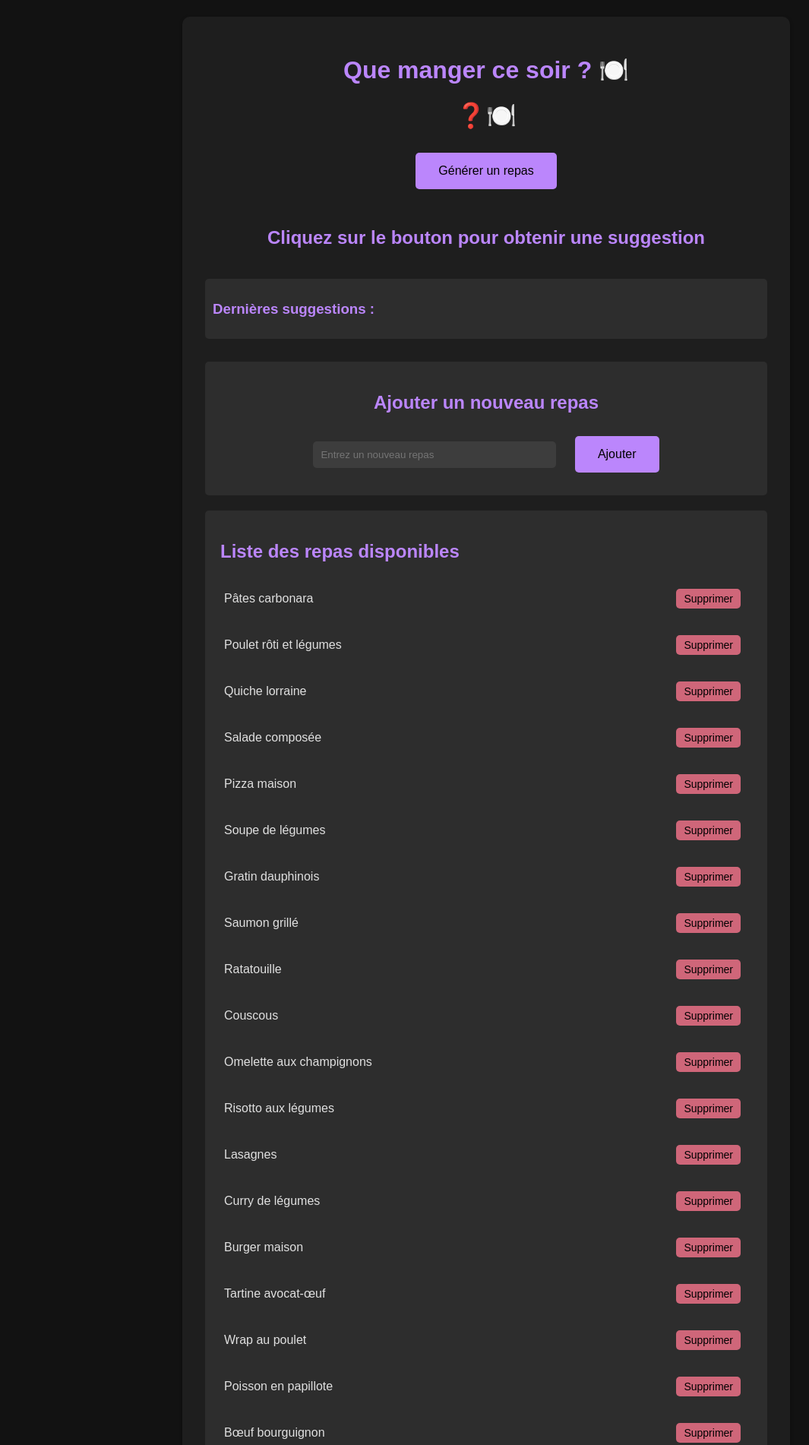
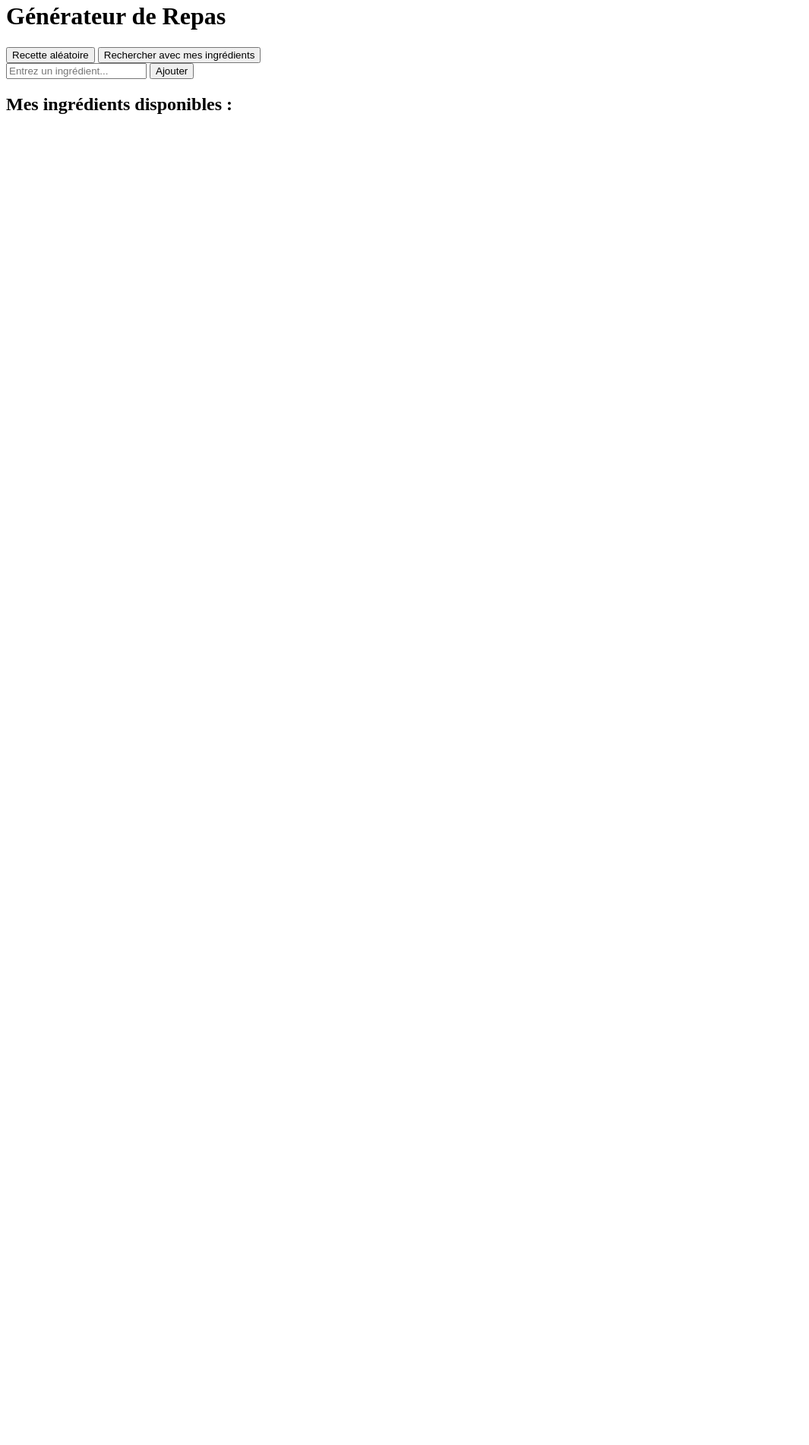
Before and after one commit to strenelabitt/repas, a plain HTML site: page index.html in a window 1280 px wide. Shown: the part 18-1920 px from the top of the page at 76% size, without its empty margins (0-1065 px from the left). After the commit the page ends 800 px from the top, so only its background shows below. Drawn offline with Linux system fonts and the light colour scheme.

Commit message:
Update index.html

```diff
--- a/index.html
+++ b/index.html
@@ -1,227 +1,201 @@
 <!DOCTYPE html>
 <html lang="fr">
+<!-- [Les styles CSS restent les mêmes que précédemment] -->
 <head>
-    <meta charset="UTF-8">
-    <meta name="viewport" content="width=device-width, initial-scale=1.0">
-    <title>Générateur de Repas</title>
-    <style>
-        body {
-            font-family: Arial, sans-serif;
-            max-width: 800px;
-            margin: 20px auto;
-            padding: 20px;
-            text-align: center;
-            background-color: #121212;
-            color: #e0e0e0;
-        }
-        .container {
-            background-color: #1e1e1e;
-            padding: 30px;
-            border-radius: 10px;
-            box-shadow: 0 2px 5px rgba(0,0,0,0.3);
-        }
-        button {
-            background-color: #bb86fc;
-            color: #000000;
-            padding: 15px 30px;
-            border: none;
-            border-radius: 5px;
-            cursor: pointer;
-            font-size: 16px;
-            margin: 10px;
-            transition: background-color 0.3s;
-        }
-        button:hover {
-            background-color: #a174e8;
-        }
-        #mealResult {
-            margin: 20px;
-            padding: 20px;
-            font-size: 24px;
-            font-weight: bold;
-            color: #bb86fc;
-        }
-        .meal-history {
-            margin-top: 20px;
-            text-align: left;
-            padding: 10px;
-            background-color: #2d2d2d;
-            border-radius: 5px;
-        }
-        .meal-history h3 {
-            color: #bb86fc;
-        }
-        #historyList {
-            color: #e0e0e0;
-        }
-        h1, h2 {
-            color: #bb86fc;
-        }
-        .add-meal-form {
-            margin-top: 30px;
-            padding: 20px;
-            background-color: #2d2d2d;
-            border-radius: 5px;
-        }
-        input[type="text"] {
-            padding: 10px;
-            margin: 10px;
-            border: none;
-            border-radius: 5px;
-            background-color: #3d3d3d;
-            color: #e0e0e0;
-            width: 60%;
-            max-width: 300px;
-        }
-        input[type="text"]:focus {
-            outline: 2px solid #bb86fc;
-        }
-        .meal-list {
-            margin-top: 20px;
-            text-align: left;
-            background-color: #2d2d2d;
-            padding: 20px;
-            border-radius: 5px;
-        }
-        .meal-item {
-            display: flex;
-            justify-content: space-between;
-            align-items: center;
-            padding: 5px;
-            margin: 5px 0;
-        }
-        .delete-btn {
-            background-color: #cf6679;
-            padding: 5px 10px;
-            font-size: 14px;
-        }
-        .delete-btn:hover {
-            background-color: #b4424f;
-        }
-        .icon {
-            font-size: 2em;
-            margin-bottom: 20px;
-        }
-    </style>
+    <!-- [Styles précédents conservés] -->
 </head>
 <body>
     <div class="container">
-        <h1>Que manger ce soir ? 🍽️</h1>
-        <div class="icon">❓🍽️</div>
-        <button onclick="generateMeal()">Générer un repas</button>
-        <div id="mealResult">Cliquez sur le bouton pour obtenir une suggestion</div>
+        <h1>Générateur de Repas</h1>
 
-        <div class="meal-history">
-            <h3>Dernières suggestions :</h3>
-            <ul id="historyList"></ul>
+        <div class="search-options">
+            <button class="search-btn" onclick="getRandomMeal()">
+                Recette aléatoire
+            </button>
+            <button class="search-btn" onclick="searchByIngredients()">
+                Rechercher avec mes ingrédients
+            </button>
         </div>
 
-        <div class="add-meal-form">
-            <h2>Ajouter un nouveau repas</h2>
-            <input type="text" id="newMeal" placeholder="Entrez un nouveau repas">
-            <button onclick="addMeal()">Ajouter</button>
+        <div class="input-container">
+            <input type="text" id="ingredientInput" placeholder="Entrez un ingrédient...">
+            <button onclick="addIngredient()" class="search-btn" style="min-width: auto">Ajouter</button>
         </div>
 
-        <div class="meal-list">
-            <h2>Liste des repas disponibles</h2>
-            <div id="mealsList"></div>
+        <div class="ingredients-list" id="ingredientsList">
+            <h2>Mes ingrédients disponibles :</h2>
+            <div id="ingredientsContainer"></div>
         </div>
+
+        <div id="recipesContainer"></div>
     </div>
 
     <script>
-        let meals = [
-            "Pâtes carbonara",
-            "Poulet rôti et légumes",
-            "Quiche lorraine",
-            "Salade composée",
-            "Pizza maison",
-            "Soupe de légumes",
-            "Gratin dauphinois",
-            "Saumon grillé",
-            "Ratatouille",
-            "Couscous",
-            "Omelette aux champignons",
-            "Risotto aux légumes",
-            "Lasagnes",
-            "Curry de légumes",
-            "Burger maison",
-            "Tartine avocat-œuf",
-            "Wrap au poulet",
-            "Poisson en papillote",
-            "Bœuf bourguignon",
-            "Tarte aux légumes"
-        ];
+        let ingredients = [];
+        const API_BASE_URL = 'https://themealdb.p.rapidapi.com';
+        const API_KEY = ''; // Vous devrez obtenir une clé API sur RapidAPI
 
-        const history = [];
-        const maxHistory = 5;
+        // Fonction pour faire des appels API sécurisés
+        async function fetchWithTimeout(url, options = {}, timeout = 5000) {
+            const controller = new AbortController();
+            const timeoutId = setTimeout(() => controller.abort(), timeout);
 
-        function generateMeal() {
-            if (meals.length === 0) {
-                document.getElementById('mealResult').textContent = "Ajoutez d'abord des repas à la liste !";
-                return;
-            }
-            const randomIndex = Math.floor(Math.random() * meals.length);
-            const meal = meals[randomIndex];
-            document.getElementById('mealResult').textContent = meal;
-
-            history.unshift(meal);
-            if (history.length > maxHistory) {
-                history.pop();
-            }
-
-            updateHistory();
-        }
-
-        function updateHistory() {
-            const historyList = document.getElementById('historyList');
-            historyList.innerHTML = '';
-            history.forEach(meal => {
-                const li = document.createElement('li');
-                li.textContent = meal;
-                historyList.appendChild(li);
-            });
-        }
-
-        function addMeal() {
-            const newMealInput = document.getElementById('newMeal');
-            const mealName = newMealInput.value.trim();
-
-            if (mealName && !meals.includes(mealName)) {
-                meals.push(mealName);
-                newMealInput.value = '';
-                updateMealsList();
+            try {
+                const response = await fetch(url, {
+                    ...options,
+                    signal: controller.signal,
+                    headers: {
+                        'X-RapidAPI-Key': API_KEY,
+                        'X-RapidAPI-Host': 'themealdb.p.rapidapi.com'
+                    }
+                });
+                clearTimeout(timeoutId);
+                return response;
+            } catch (error) {
+                clearTimeout(timeoutId);
+                throw error;
             }
         }
 
-        function deleteMeal(index) {
-            meals.splice(index, 1);
-            updateMealsList();
+        // Fonction alternative pour obtenir des recettes sans API
+        function getLocalRecipes(ingredient = null) {
+            const localRecipes = [
+                {
+                    strMeal: "Poulet rôti aux herbes",
+                    strMealThumb: "/api/placeholder/400/300",
+                    strCategory: "Poulet",
+                    strArea: "Française",
+                    strInstructions: "1. Préchauffez le four à 180°C\n2. Assaisonnez le poulet avec sel, poivre et herbes\n3. Enfournez pendant 1h15\n4. Arrosez régulièrement avec le jus de cuisson",
+                    ingredients: ["poulet entier", "thym", "romarin", "ail", "beurre", "sel", "poivre"]
+                },
+                {
+                    strMeal: "Pâtes à la carbonara",
+                    strMealThumb: "/api/placeholder/400/300",
+                    strCategory: "Pâtes",
+                    strArea: "Italienne",
+                    strInstructions: "1. Cuire les pâtes al dente\n2. Faire revenir les lardons\n3. Mélanger jaunes d'œufs et parmesan\n4. Assembler le tout en évitant que l'œuf ne cuise",
+                    ingredients: ["pâtes", "lardons", "œufs", "parmesan", "poivre"]
+                },
+                {
+                    strMeal: "Ratatouille",
+                    strMealThumb: "/api/placeholder/400/300",
+                    strCategory: "Légumes",
+                    strArea: "Française",
+                    strInstructions: "1. Couper tous les légumes en dés\n2. Faire revenir l'oignon et l'ail\n3. Ajouter les légumes un par un\n4. Mijoter à feu doux 45min",
+                    ingredients: ["aubergine", "courgette", "poivron", "tomate", "oignon", "ail", "herbes de Provence"]
+                }
+            ];
+
+            if (ingredient) {
+                return localRecipes.filter(recipe =>
+                    recipe.ingredients.some(ing => ing.toLowerCase().includes(ingredient.toLowerCase()))
+                );
+            }
+
+            return [localRecipes[Math.floor(Math.random() * localRecipes.length)]];
         }
 
-        function updateMealsList() {
-            const mealsList = document.getElementById('mealsList');
-            mealsList.innerHTML = '';
+        async function getRandomMeal() {
+            const container = document.getElementById('recipesContainer');
+            container.innerHTML = '<div class="loading">Recherche d\'une recette...</div>';
 
-            meals.forEach((meal, index) => {
-                const div = document.createElement('div');
-                div.className = 'meal-item';
-                div.innerHTML = `
-                    <span>${meal}</span>
-                    <button class="delete-btn" onclick="deleteMeal(${index})">Supprimer</button>
+            try {
+                const recipes = getLocalRecipes();
+                displayRecipe(recipes[0]);
+            } catch (error) {
+                container.innerHTML = `
+                    <div class="error">
+                        Désolé, une erreur est survenue. Nous utilisons actuellement notre base de recettes locale.
+                        (${error.message})
+                    </div>
                 `;
-                mealsList.appendChild(div);
-            });
+            }
         }
 
-        // Ajout d'un gestionnaire d'événement pour la touche Entrée
-        document.getElementById('newMeal').addEventListener('keypress', function(e) {
+        async function searchByIngredients() {
+            if (ingredients.length === 0) {
+                alert('Veuillez ajouter au moins un ingrédient');
+                return;
+            }
+
+            const container = document.getElementById('recipesContainer');
+            container.innerHTML = '<div class="loading">Recherche de recettes...</div>';
+
+            try {
+                const recipes = getLocalRecipes(ingredients[0]);
+
+                if (recipes.length === 0) {
+                    container.innerHTML = `
+                        <div class="recipe-card">
+                            <p>Aucune recette trouvée avec ces ingrédients.</p>
+                            <p>Essayez avec d'autres ingrédients!</p>
+                        </div>
+                    `;
+                    return;
+                }
+
+                displayRecipe(recipes[0]);
+            } catch (error) {
+                container.innerHTML = `
+                    <div class="error">
+                        Désolé, une erreur est survenue.
+                        Nous utilisons notre base de recettes locale.
+                        (${error.message})
+                    </div>
+                `;
+            }
+        }
+
+        function displayRecipe(meal) {
+            const container = document.getElementById('recipesContainer');
+
+            const ingredientsList = meal.ingredients.map(ing => `<li>${ing}</li>`).join('');
+
+            container.innerHTML = `
+                <div class="recipe-card">
+                    <h3>${meal.strMeal}</h3>
+                    <img src="${meal.strMealThumb}" alt="${meal.strMeal}">
+                    <p><strong>Catégorie:</strong> ${meal.strCategory}</p>
+                    <p><strong>Origine:</strong> ${meal.strArea}</p>
+                    <h4>Ingrédients:</h4>
+                    <ul>${ingredientsList}</ul>
+                    <h4>Instructions:</h4>
+                    <p>${meal.strInstructions}</p>
+                </div>
+            `;
+        }
+
+        function addIngredient() {
+            const input = document.getElementById('ingredientInput');
+            const ingredient = input.value.trim().toLowerCase();
+
+            if (ingredient && !ingredients.includes(ingredient)) {
+                ingredients.push(ingredient);
+                updateIngredientsList();
+                input.value = '';
+            }
+        }
+
+        function removeIngredient(index) {
+            ingredients.splice(index, 1);
+            updateIngredientsList();
+        }
+
+        function updateIngredientsList() {
+            const container = document.getElementById('ingredientsContainer');
+            container.innerHTML = ingredients.map((ingredient, index) => `
+                <div class="ingredient-item">
+                    <span>${ingredient}</span>
+                    <button class="remove-btn" onclick="removeIngredient(${index})">Retirer</button>
+                </div>
+            `).join('');
+        }
+
+        document.getElementById('ingredientInput').addEventListener('keypress', function(e) {
             if (e.key === 'Enter') {
-                addMeal();
+                addIngredient();
             }
         });
-
-        // Afficher la liste initiale des repas
-        updateMealsList();
     </script>
 </body>
 </html>
```
